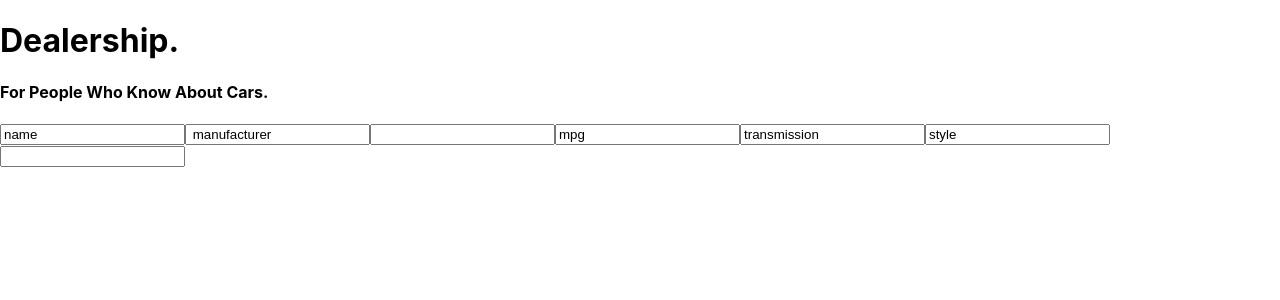
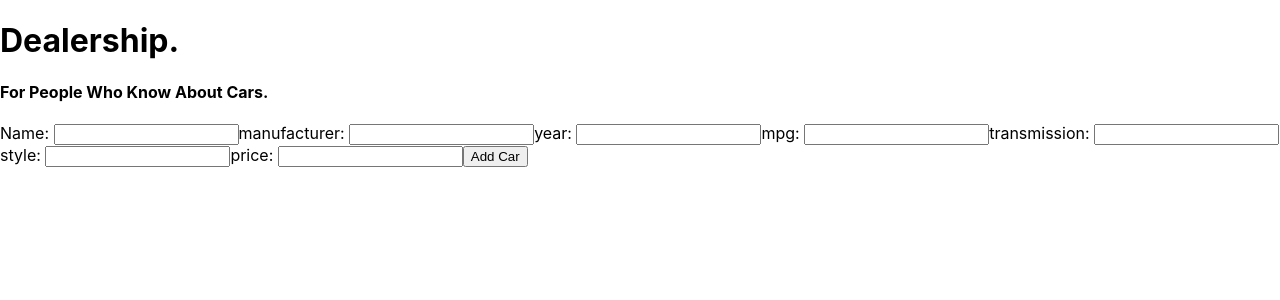
Before and after one commit to Sageharmony/MERN, a React (Create React App) app in the folder dealership-front/: page / in a window 1280 px wide. Shown: the top 300 px of the page. Built offline with nearby package versions, Linux system fonts and the light colour scheme; no server answers.

Commit message:
added and tested post route

```diff
--- a/dealership-front/package.json
+++ b/dealership-front/package.json
@@ -9,7 +9,7 @@
     "axios": "^0.27.2",
     "react": "^18.1.0",
     "react-dom": "^18.1.0",
-    "react-scripts": "5.0.1",
+    "react-scripts": "^5.0.1",
     "web-vitals": "^2.1.4"
   },
   "scripts": {
--- a/dealership-front/src/App.js
+++ b/dealership-front/src/App.js
@@ -60,19 +60,27 @@ function App() {
   })
   }
 
+  useEffect(()=>{
+    axios
+        .get('http://localhost:3000/cars')
+        .then((response)=>{
+        	setCar(response.data);
+        })
+},[])
 
   return (
     <>
     <h1>Dealership.</h1>
     <h4>For People Who Know About Cars.</h4>
-    <form>
-      <input type='text' value='name'></input>
-      <input type='text' value=' manufacturer'></input>
-      <input type="number" value='year'></input>
-      <input type='text' value='mpg'></input>
-      <input type='text' value='transmission'></input>
-      <input type='text' value='style'></input>
-      <input type='number' value='price'></input>
+    <form onSubmit={addNewCar}>
+      Name: <input type='text' onChange={handleCarName}></input>
+      manufacturer: <input type='text' onChange={handleCarBrand}></input>
+      year: <input type="number" onChange={handleCarYear}></input>
+      mpg: <input type='text' onChange={handleCarMpg}></input>
+      transmission: <input type='text' onChange={handleCarTrans}></input>
+      style: <input type='text' onChange={handleCarStyle}></input>
+      price: <input type='number' onChange={handleCarPrice}></input>
+      <input type="submit" value='Add Car'/>
     </form>
 
     </>
```
Also changed, not shown: 1 other file (tests, documents, lock files or other folders).
